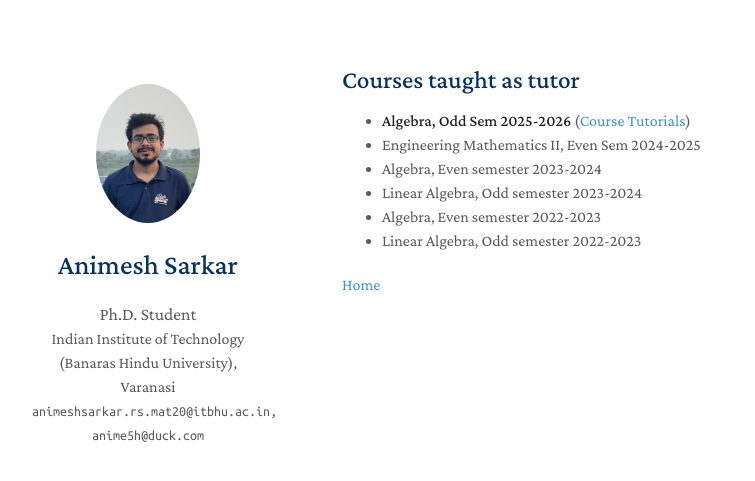
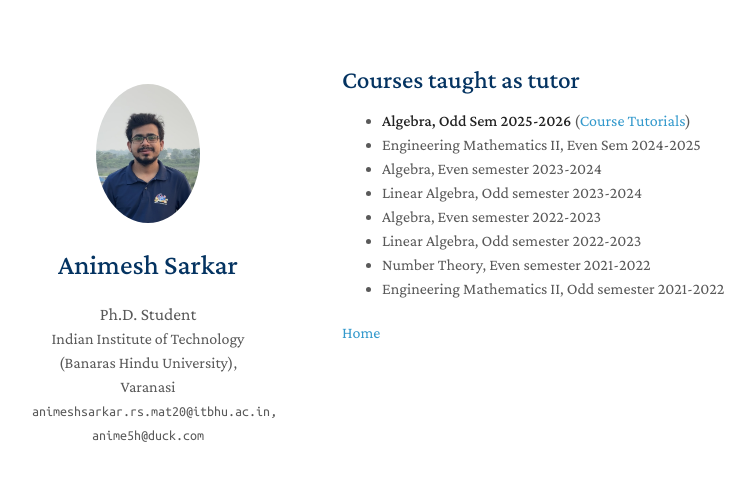
Before and after one commit to 4nimesh/4nimesh.github.io, a Jekyll site: the page built from teaching.md, in a window 1280 px wide. Shown: the top 481 px of the page, without its empty margins (128-883 px from the left). Built offline with Jekyll 4.4.1, drawn with Linux system fonts in a browser that asks for light colours; a style sheet for code colours, icons or effects is not loaded.

Commit message:
Update teaching.md

```diff
--- a/teaching.md
+++ b/teaching.md
@@ -10,6 +10,8 @@
 - Linear Algebra, Odd semester 2023-2024
 - Algebra, Even semester 2022-2023
 - Linear Algebra, Odd semester 2022-2023
+- Number Theory, Even semester 2021-2022
+- Engineering Mathematics II, Odd semester 2021-2022
 
 
 
```
